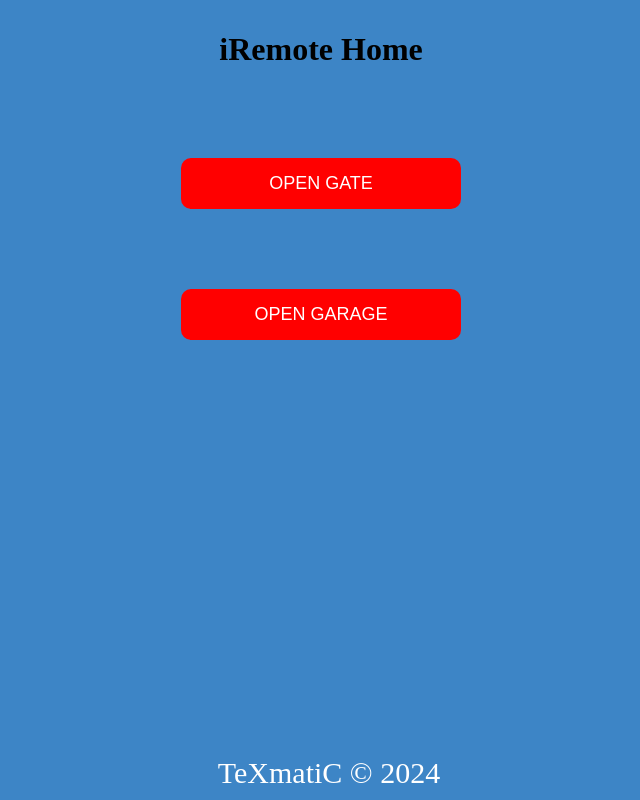
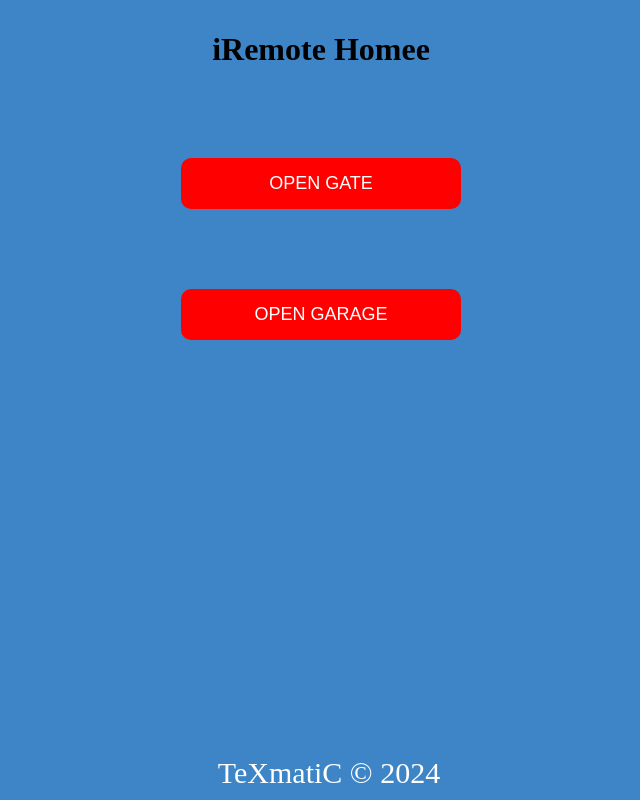
Before and after one commit to texmatic/test, a plain HTML site: page index.html in a window 1280 px wide. Shown: the whole page, without its empty margins (319-959 px from the left). Drawn offline with Linux system fonts and the light colour scheme.

Commit message:
Update index.html

```diff
--- a/index.html
+++ b/index.html
@@ -56,7 +56,7 @@
     </style>
 </head>
 <body>
-    <h1>iRemote Home</h1>
+    <h1>iRemote Homee</h1>
     <div class="button-container">
         <button >OPEN   GATE</button>
         <button >OPEN GARAGE</button>
```
